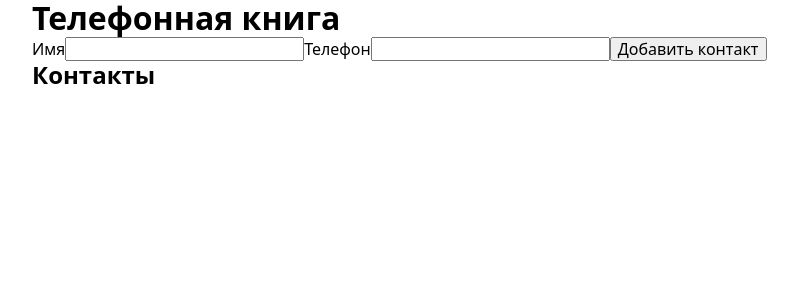
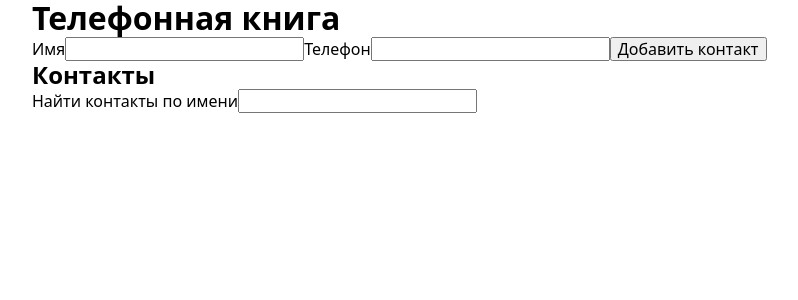
Before and after one commit to lex-od/goit-react-hw-02-phonebook, a React (Create React App) app: page / in a window 1280 px wide. Shown: the top 300 px of the page, without its empty margins (8-806 px from the left). Built offline with nearby package versions, Linux system fonts and the light colour scheme.

Commit message:
Filter component

```diff
--- a/src/App.js
+++ b/src/App.js
@@ -3,10 +3,12 @@ import { v4 as uuid } from 'uuid';
 // import css from './styles/App.module.scss';
 import ContactForm from './components/ContactForm';
 import ContactList from './components/ContactList';
+import Filter from './components/Filter';
 
 class App extends Component {
     state = {
         contacts: [],
+        filter: '',
     };
 
     addContact = ({ name, number }) => {
@@ -17,8 +19,21 @@ class App extends Component {
         }));
     };
 
+    changeFilter = e => {
+        this.setState({ filter: e.target.value });
+    };
+
+    getFilteredContacts() {
+        const normFilter = this.state.filter.toLowerCase();
+
+        return this.state.contacts.filter(({ name }) =>
+            name.toLowerCase().includes(normFilter),
+        );
+    }
+
     render() {
-        const { contacts } = this.state;
+        const { filter } = this.state;
+        const filteredContacts = this.getFilteredContacts();
 
         return (
             <div className="container">
@@ -26,7 +41,8 @@ class App extends Component {
                 <ContactForm onSubmit={this.addContact} />
 
                 <h2>Контакты</h2>
-                <ContactList contacts={contacts} />
+                <Filter value={filter} onChange={this.changeFilter} />
+                <ContactList contacts={filteredContacts} />
             </div>
         );
     }
--- /dev/null
+++ b/src/components/Filter/Filter.jsx
@@ -0,0 +1,16 @@
+import PropTypes from 'prop-types';
+// import css from './Filter.module.scss';
+
+const Filter = ({ value, onChange }) => (
+    <label>
+        Найти контакты по имени
+        <input type="text" name="filter" value={value} onChange={onChange} />
+    </label>
+);
+
+Filter.propTypes = {
+    value: PropTypes.string.isRequired,
+    onChange: PropTypes.func.isRequired,
+};
+
+export default Filter;
--- /dev/null
+++ b/src/components/Filter/index.js
@@ -0,0 +1 @@
+export { default } from './Filter';
```
Also changed, not shown: src/components/Filter/Filter.module.scss (added).
